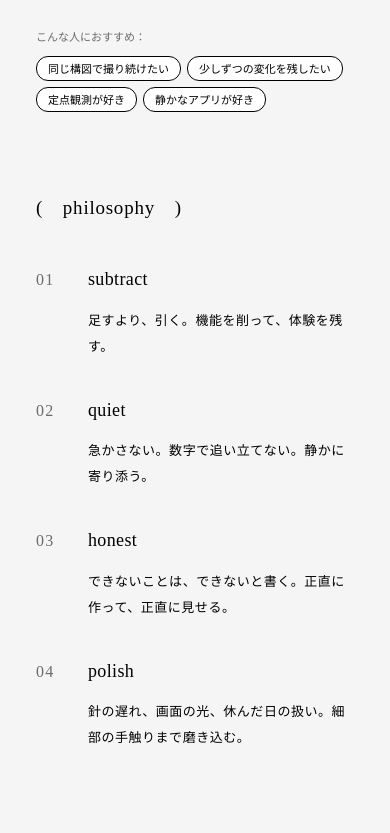
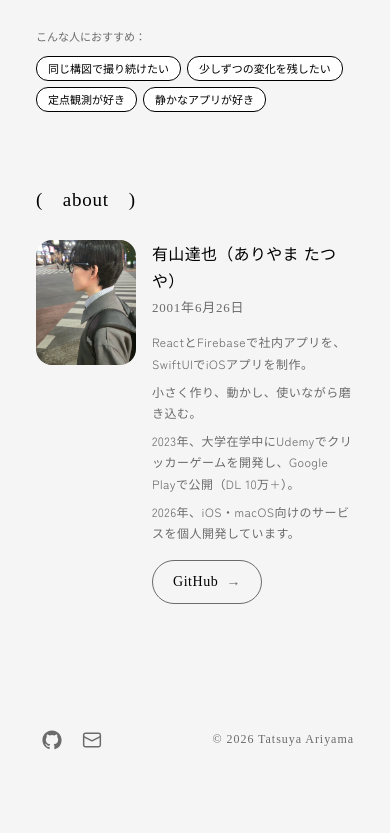
Before and after one commit to TatsuyaAriyama/portfolio, a React (Vite) app: page / in a window 390 px wide. Shown: the part 2491-3324 px from the top of the page. After the commit the page ends 3291 px from the top, so only its background shows below. Built offline with nearby package versions, Linux system fonts and the light colour scheme; a web font is replaced by a local one.

Commit message:
Remove philosophy section and unify about typography
- Drop the philosophy section, its data, nav link, and styles.
- Give every about line the same muted note style so the
  React/Firebase summary matches the surrounding lines.

Co-Authored-By: Claude Opus 4.8 <noreply@anthropic.com>

```diff
--- a/src/App.jsx
+++ b/src/App.jsx
@@ -95,29 +95,6 @@ const APPS = [
   },
 ];
 
-const PHILOSOPHY = [
-  {
-    num: "01",
-    title: "subtract",
-    text: "足すより、引く。機能を削って、体験を残す。",
-  },
-  {
-    num: "02",
-    title: "quiet",
-    text: "急かさない。数字で追い立てない。静かに寄り添う。",
-  },
-  {
-    num: "03",
-    title: "honest",
-    text: "できないことは、できないと書く。正直に作って、正直に見せる。",
-  },
-  {
-    num: "04",
-    title: "polish",
-    text: "針の遅れ、画面の光、休んだ日の扱い。細部の手触りまで磨き込む。",
-  },
-];
-
 function useReveal() {
   useEffect(() => {
     const els = Array.from(document.querySelectorAll(".reveal"));
@@ -197,7 +174,6 @@ function SiteNav() {
         </a>
         <nav className="site-nav__links">
           <a href="#apps">apps</a>
-          <a href="#philosophy">philosophy</a>
           <a href="#about">about</a>
         </nav>
       </header>
@@ -355,21 +331,6 @@ function App() {
           ))}
         </section>
 
-        <section className="philosophy" id="philosophy">
-          <h2 className="philosophy-heading reveal">philosophy</h2>
-          <ol className="philosophy-list">
-            {PHILOSOPHY.map((item) => (
-              <li className="philosophy-item reveal" key={item.num}>
-                <div className="philosophy-num">{item.num}</div>
-                <div className="philosophy-body">
-                  <h3 className="philosophy-title">{item.title}</h3>
-                  <p className="philosophy-text">{item.text}</p>
-                </div>
-              </li>
-            ))}
-          </ol>
-        </section>
-
         <section className="about" id="about">
           <div className="about-inner">
             <h2 className="about-title reveal">about</h2>
@@ -389,10 +350,8 @@ function App() {
                   <p className="about-name">有山達也（ありやま たつや）</p>
                   <p className="about-birth">2001年6月26日</p>
                 </div>
-                <p className="about-text">
-                  ReactとFirebaseで社内アプリを、SwiftUIでiOSアプリを制作。
-                </p>
                 <div className="about-note">
+                  <p>ReactとFirebaseで社内アプリを、SwiftUIでiOSアプリを制作。</p>
                   <p>小さく作り、動かし、使いながら磨き込む。</p>
                   <p>
                     2023年、大学在学中にUdemyでクリッカーゲームを開発し、Google
--- a/src/styles.css
+++ b/src/styles.css
@@ -127,7 +127,6 @@ a {
 }
 
 #apps,
-#philosophy,
 #about {
   scroll-margin-top: 80px;
 }
@@ -437,67 +436,6 @@ a {
   white-space: nowrap;
 }
 
-/* ---- philosophy ---- */
-.philosophy {
-  padding: 120px var(--page-x) 24px;
-}
-
-.philosophy-heading {
-  font-family: var(--font-en);
-  font-size: 28px;
-  font-weight: 400;
-  letter-spacing: 0.04em;
-  color: var(--ink);
-  margin-bottom: 56px;
-}
-
-.philosophy-list {
-  list-style: none;
-  display: flex;
-  flex-direction: column;
-  gap: 48px;
-  margin: 0;
-  padding: 0;
-  max-width: 720px;
-}
-
-.philosophy-item {
-  display: grid;
-  grid-template-columns: 60px 1fr;
-  gap: 32px;
-  align-items: baseline;
-}
-
-.philosophy-num {
-  font-family: var(--font-en);
-  font-size: 20px;
-  letter-spacing: 0.08em;
-  color: var(--ink-sub);
-}
-
-.philosophy-body {
-  display: flex;
-  flex-direction: column;
-  gap: 12px;
-}
-
-.philosophy-title {
-  font-family: var(--font-en);
-  font-size: 24px;
-  font-weight: 400;
-  letter-spacing: 0.02em;
-  color: var(--ink);
-}
-
-.philosophy-text {
-  font-family: var(--font-jp);
-  font-weight: 400;
-  font-size: 15px;
-  line-height: 2;
-  letter-spacing: 0.04em;
-  color: var(--ink);
-}
-
 /* ---- about ---- */
 .about {
   padding: 96px var(--page-x) 64px;
@@ -570,15 +508,6 @@ a {
   color: var(--ink-sub);
 }
 
-.about-text {
-  font-family: var(--font-jp);
-  font-weight: 400;
-  font-size: 15px;
-  line-height: 1.9;
-  letter-spacing: 0.04em;
-  color: var(--ink);
-}
-
 .about-note {
   display: flex;
   flex-direction: column;
@@ -632,12 +561,10 @@ a {
   transform: translate(3px);
 }
 
-.philosophy-heading::before,
 .about-title::before {
   content: "(　";
 }
 
-.philosophy-heading::after,
 .about-title::after {
   content: "　)";
 }
@@ -746,29 +673,6 @@ footer.site {
     height: 304px;
     border-radius: 18px;
   }
-  .philosophy {
-    padding-top: 80px;
-  }
-  .philosophy-heading {
-    font-size: 22px;
-    margin-bottom: 40px;
-  }
-  .philosophy-list {
-    gap: 36px;
-  }
-  .philosophy-item {
-    grid-template-columns: 44px 1fr;
-    gap: 20px;
-  }
-  .philosophy-num {
-    font-size: 18px;
-  }
-  .philosophy-title {
-    font-size: 20px;
-  }
-  .philosophy-text {
-    font-size: 14px;
-  }
   .about {
     padding-top: 72px;
   }
@@ -783,8 +687,8 @@ footer.site {
   .about-title {
     font-size: 22px;
   }
-  .about-text {
-    font-size: 14px;
+  .about-note p {
+    font-size: 12px;
   }
 }
 
@@ -859,23 +763,4 @@ footer.site {
   .about-title {
     font-size: 19px;
   }
-  .about-text {
-    font-size: 13px;
-  }
-  .philosophy-heading {
-    font-size: 19px;
-  }
-  .philosophy-item {
-    grid-template-columns: 36px 1fr;
-    gap: 16px;
-  }
-  .philosophy-num {
-    font-size: 16px;
-  }
-  .philosophy-title {
-    font-size: 18px;
-  }
-  .philosophy-text {
-    font-size: 13px;
-  }
 }
```
